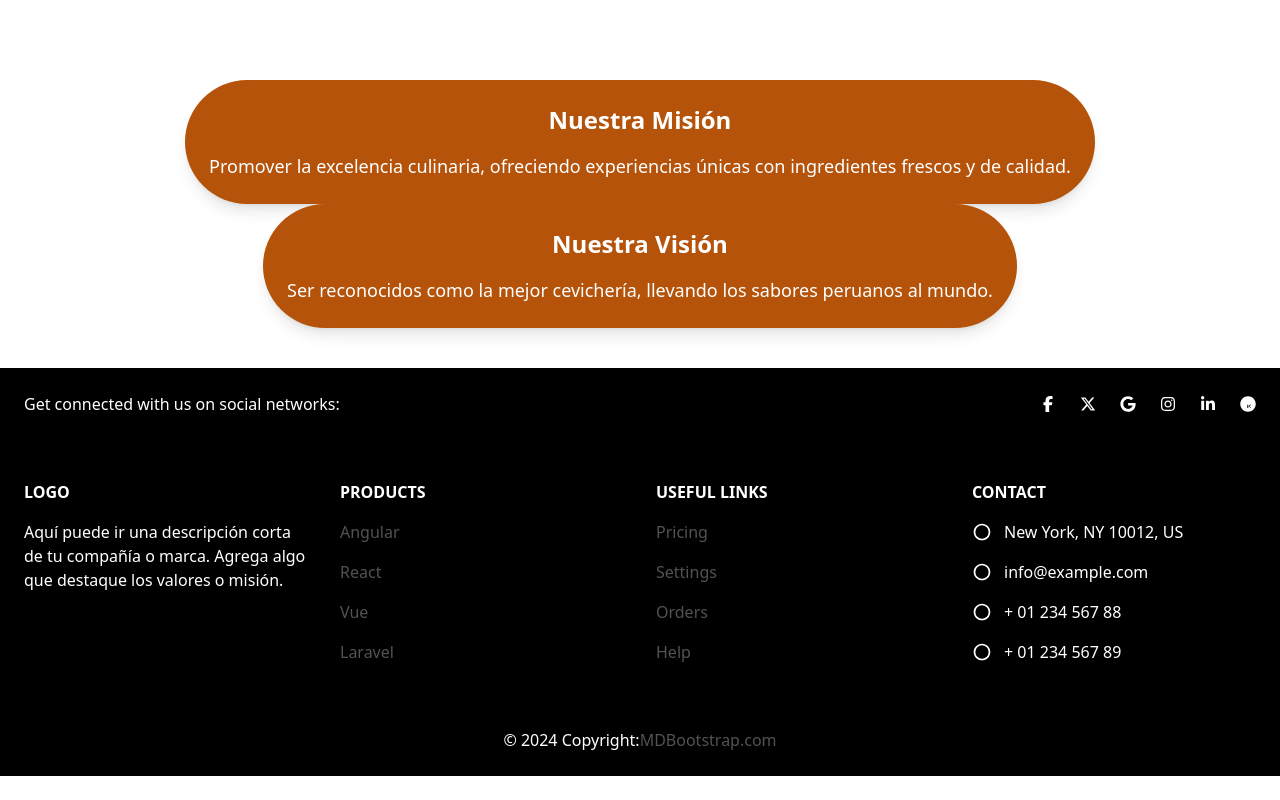
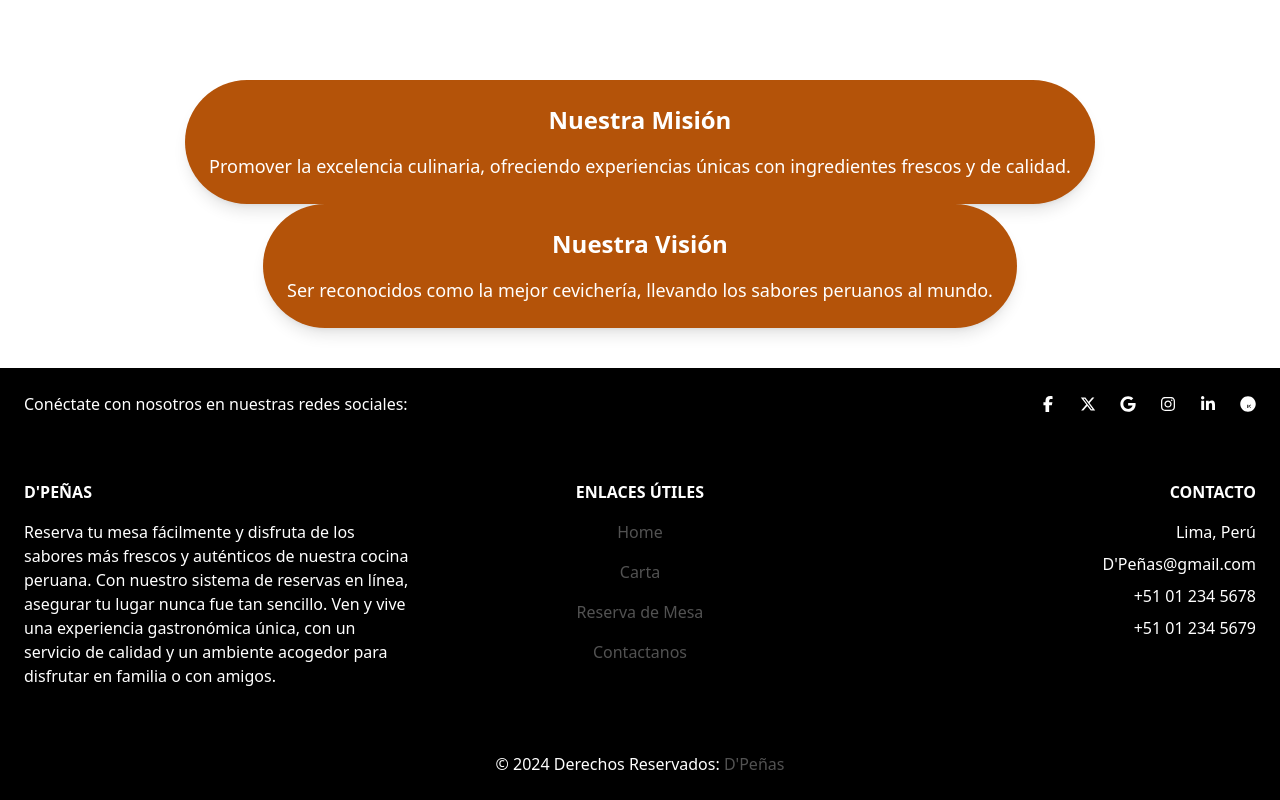
Before and after one commit to Hocchik/Proyecto-Analisis, a React (Vite) app in the folder client/: page /home in a window 1280 px wide. Shown: the part 1200-2000 px from the top of the page. Before the commit the page ends 1976 px from the top, so only its background shows below. Built offline with nearby package versions, Linux system fonts and the light colour scheme.

Commit message:
avance de los stylos de la reserva, funcionalidad de los botones y footer arreglado

```diff
--- a/client/src/Components/Home/SectionThreee.jsx
+++ b/client/src/Components/Home/SectionThreee.jsx
@@ -1,6 +1,10 @@
 import React from "react";
-
+import { useNavigate } from "react-router-dom";
 const SectionTwo = () => {
+    const navigate = useNavigate();
+    const reservarmesa = () => {
+        navigate("/home/reservaMesa");
+    };
     return (
         <div className="py-10 bg-orange-900">
             <div className="container mx-auto flex flex-col md:flex-row items-center justify-between">
@@ -9,7 +13,9 @@ const SectionTwo = () => {
                     <p className="text-lg md:text-xl mb-4">
                         Ven y disfruta de nuestros exquisitos platillos elaborados con ingredientes frescos.
                     </p>
-                    <button className="hover:opacity-90 bg-white text-black font-bold py-2 px-4 rounded-md">
+                    <button
+                        onClick={reservarmesa}
+                        className="hover:opacity-90 bg-white text-black font-bold py-2 px-4 rounded-md">
                         Reserva tu mesa
                     </button>
                 </div>
--- a/client/src/Components/Home/SectionTwo.jsx
+++ b/client/src/Components/Home/SectionTwo.jsx
@@ -1,6 +1,11 @@
 import React from "react";
+import { useNavigate } from "react-router-dom";
 
 const SectionOne = () => {
+    const navigate = useNavigate();
+    const irmenu = () => {
+        navigate("/home/carta/ceviches");
+    };
     return (
         <div className="py-10 bg-amber-700 ">
             <div className="container mx-auto flex flex-col md:flex-row items-center justify-between">
@@ -17,7 +22,9 @@ const SectionOne = () => {
                     <p className="text-lg md:text-xl mb-4">
                         Un lugar para conectar, compartir y disfrutar en familia.
                     </p>
-                    <button className="hover:opacity-90 bg-white text-black font-bold py-2 px-4 rounded-md">
+                    <button
+                        onClick={irmenu}
+                        className="hover:opacity-90 bg-white text-black font-bold py-2 px-4 rounded-md">
                         Mira nuestro menú
                     </button>
                 </div>
--- a/client/src/pages/Footer.jsx
+++ b/client/src/pages/Footer.jsx
@@ -1,12 +1,17 @@
+import React from 'react';
+import { FontAwesomeIcon } from '@fortawesome/react-fontawesome';
+import { faInstagram, faGithub } from '@fortawesome/free-brands-svg-icons';
+import { Link } from 'react-router-dom';
+
 const Footer = () => {
+
+
   return (
     <>
-      <footer
-        className="bg-black text-white text-center dark:bg-black dark:text-white lg:text-left">
-        <div
-          className="flex items-center justify-center border-b-2 border-neutral-200 p-6 dark:border-white/10 lg:justify-between">
+      <footer className="bg-black text-white text-center dark:bg-black dark:text-white lg:text-left">
+        <div className="flex items-center justify-center border-b-2 border-neutral-200 p-6 dark:border-white/10 lg:justify-between">
           <div className="me-12 hidden lg:block">
-            <span>Get connected with us on social networks:</span>
+            <span>Conéctate con nosotros en nuestras redes sociales:</span>
           </div>
           <div className="flex justify-center">
             <a href="#!" className="me-6 [&>svg]:h-4 [&>svg]:w-4">
@@ -65,133 +70,57 @@ const Footer = () => {
             </a>
           </div>
         </div>
+        <div className="mx-6 py-10 text-center md:text-left">
+          <div className="grid grid-cols-1 gap-8 md:grid-cols-3">
 
-        <div className="mx-6 py-10 text-center md:text-left">
-          <div className="grid-1 grid gap-8 md:grid-cols-2 lg:grid-cols-4">
-            <div className="">
-              <h6
-                className="mb-4 flex items-center justify-center font-semibold uppercase md:justify-start">
-                Logo
-              </h6>
+            <div>
+              <h6 className="mb-4 font-semibold uppercase">D'Peñas</h6>
               <p>
-                Aquí puede ir una descripción corta de tu compañía o marca. Agrega algo que destaque los valores o misión.
+                Reserva tu mesa fácilmente y disfruta de los sabores más frescos y auténticos de nuestra cocina peruana. Con nuestro sistema de reservas en línea, asegurar tu lugar nunca fue tan sencillo. Ven y vive una experiencia gastronómica única, con un servicio de calidad y un ambiente acogedor para disfrutar en familia o con amigos.              </p>
+            </div>
+
+            <div className="text-center md:text-center md:col-start-2">
+              <h6 className="mb-4 font-semibold uppercase">Enlaces útiles</h6>
+              <p className="mb-4">
+                <Link to="/home" className="text-neutral-600 dark:text-neutral-200">
+                  Home
+                </Link>
+              </p>
+              <p className="mb-4">
+                <Link to="/home/carta/ceviches" className="text-neutral-600 dark:text-neutral-200">
+                  Carta
+                </Link>
+              </p>
+              <p className="mb-4">
+                <Link to="/home/reservaMesa" className="text-neutral-600 dark:text-neutral-200">
+                  Reserva de Mesa
+                </Link>
+              </p>
+              <p className="mb-4">
+                <Link to="/home/contactanos" className="text-neutral-600 dark:text-neutral-200">
+                  Contactanos
+                </Link>
               </p>
             </div>
 
-            <div>
-              <h6 className="mb-4 flex justify-center font-semibold uppercase md:justify-start">
-                Products
-              </h6>
-              <p className="mb-4">
-                <a href="#!" className="text-neutral-600 dark:text-neutral-200">
-                  Angular
-                </a>
-              </p>
-              <p className="mb-4">
-                <a href="#!" className="text-neutral-600 dark:text-neutral-200">
-                  React
-                </a>
-              </p>
-              <p className="mb-4">
-                <a href="#!" className="text-neutral-600 dark:text-neutral-200">
-                  Vue
-                </a>
-              </p>
-              <p>
-                <a href="#!" className="text-neutral-600 dark:text-neutral-200">
-                  Laravel
-                </a>
-              </p>
-            </div>
-
-            <div>
-              <h6 className="mb-4 flex justify-center font-semibold uppercase md:justify-start">
-                Useful links
-              </h6>
-              <p className="mb-4">
-                <a href="#!" className="text-neutral-600 dark:text-neutral-200">
-                  Pricing
-                </a>
-              </p>
-              <p className="mb-4">
-                <a href="#!" className="text-neutral-600 dark:text-neutral-200">
-                  Settings
-                </a>
-              </p>
-              <p className="mb-4">
-                <a href="#!" className="text-neutral-600 dark:text-neutral-200">
-                  Orders
-                </a>
-              </p>
-              <p>
-                <a href="#!" className="text-neutral-600 dark:text-neutral-200">
-                  Help
-                </a>
-              </p>
-            </div>
-
-            <div>
-              <h6 className="mb-4 flex justify-center font-semibold uppercase md:justify-start">
-                Contact
-              </h6>
-              <p className="mb-4 flex items-center justify-center md:justify-start">
-                <svg
-                  xmlns="http://www.w3.org/2000/svg"
-                  fill="currentColor"
-                  className="mr-3 h-5 w-5"
-                  viewBox="0 0 24 24">
-                  <path
-                    d="M12 2C6.477 2 2 6.477 2 12c0 5.523 4.477 10 10 10s10-4.477 10-10S17.523 2 12 2zm0 18a8 8 0 1 1 0-16 8 8 0 0 1 0 16z" />
-                </svg>
-                New York, NY 10012, US
-              </p>
-              <p className="mb-4 flex items-center justify-center md:justify-start">
-                <svg
-                  xmlns="http://www.w3.org/2000/svg"
-                  fill="currentColor"
-                  className="mr-3 h-5 w-5"
-                  viewBox="0 0 24 24">
-                  <path
-                    d="M12 2C6.477 2 2 6.477 2 12c0 5.523 4.477 10 10 10s10-4.477 10-10S17.523 2 12 2zm0 18a8 8 0 1 1 0-16 8 8 0 0 1 0 16z" />
-                </svg>
-                info@example.com
-              </p>
-              <p className="mb-4 flex items-center justify-center md:justify-start">
-                <svg
-                  xmlns="http://www.w3.org/2000/svg"
-                  fill="currentColor"
-                  className="mr-3 h-5 w-5"
-                  viewBox="0 0 24 24">
-                  <path
-                    d="M12 2C6.477 2 2 6.477 2 12c0 5.523 4.477 10 10 10s10-4.477 10-10S17.523 2 12 2zm0 18a8 8 0 1 1 0-16 8 8 0 0 1 0 16z" />
-                </svg>
-                + 01 234 567 88
-              </p>
-              <p className="flex items-center justify-center md:justify-start">
-                <svg
-                  xmlns="http://www.w3.org/2000/svg"
-                  fill="currentColor"
-                  className="mr-3 h-5 w-5"
-                  viewBox="0 0 24 24">
-                  <path
-                    d="M12 2C6.477 2 2 6.477 2 12c0 5.523 4.477 10 10 10s10-4.477 10-10S17.523 2 12 2zm0 18a8 8 0 1 1 0-16 8 8 0 0 1 0 16z" />
-                </svg>
-                + 01 234 567 89
-              </p>
+            <div className="text-center md:text-right">
+              <h6 className="mb-4 font-semibold uppercase">Contacto</h6>
+              <div className="space-y-2">
+                <p>Lima, Perú</p>
+                <p>D'Peñas@gmail.com</p>
+                <p>+51 01 234 5678</p>
+                <p>+51 01 234 5679</p>
+              </div>
             </div>
           </div>
         </div>
         <div className="text-center p-6 bg-black text-white dark:bg-black dark:text-white">
-          <span>© 2024 Copyright:</span>
-          <a
-            className="text-neutral-600 dark:text-neutral-400"
-            href="https://tailwind-elements.com/"
-          >MDBootstrap.com</a
-          >
+          <span>© 2024 Derechos Reservados:</span>
+          <a className="text-neutral-600 dark:text-neutral-400" href="https://technologyplus.pe/"> D'Peñas</a>
         </div>
       </footer>
     </>
   );
-}
+};
 
 export default Footer;
```
